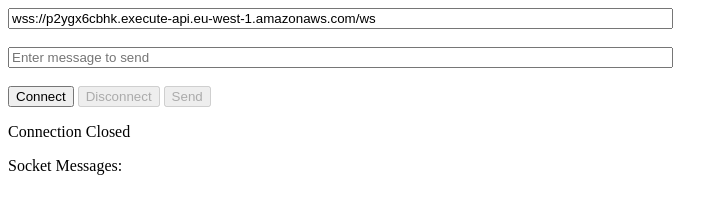
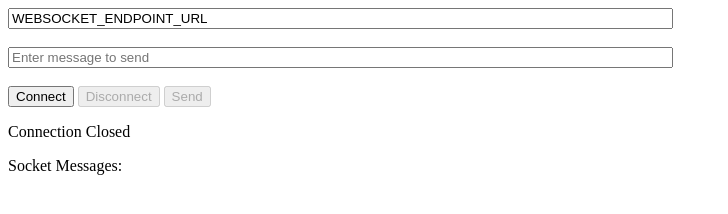
Before and after one commit to SumindaD/AWS-Websocket-Chat, a plain HTML site: page index.html in a window 1280 px wide. Shown: the whole page, without its empty margins (0-728 px from the left). Drawn offline with Linux system fonts and the light colour scheme.

Commit message:
Added placeholder for Websocket URL in index.html

```diff
--- a/index.html
+++ b/index.html
@@ -10,7 +10,7 @@
 
 </body>
 
-<input id="webSocketConnection" type="text" size="80" value="wss://p2ygx6cbhk.execute-api.eu-west-1.amazonaws.com/ws"><br/><br/>
+<input id="webSocketConnection" type="text" size="80" value="WEBSOCKET_ENDPOINT_URL"><br/><br/>
 <input id="messageInput" type="text" size="80" placeholder="Enter message to send"><br/><br/>
 <button id="connectToWebSocketButton" onclick="connectToWebSocket()">Connect</button> <button id="disconnectButton" onclick="disconnect()">Disconnect</button> <button id="sendMessageButton" onclick="sendMessage()">Send</button><br/>
 <p id="socketState"></p>
```
